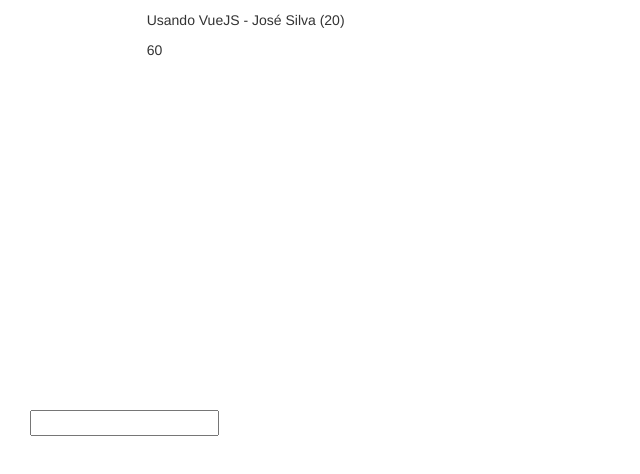
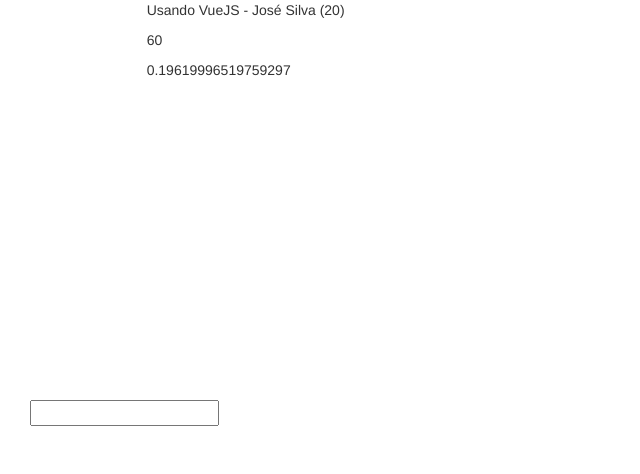
Before and after one commit to CharlesEduardoSCBR/VUEJS2LEARN, a Vue app: page / in a window 1280 px wide. Shown: the top 474 px of the page, without its empty margins (0-640 px from the left). Built offline with nearby package versions, Linux system fonts and the light colour scheme.

Commit message:
Method...

```diff
--- a/src/components/Desafio1.vue
+++ b/src/components/Desafio1.vue
@@ -11,7 +11,7 @@
             >Usando VueJS - {{ person.name }} ({{ person.age }})</p>
 
             <!-- 2) Exiba sua idade multiplicada por 3 -->
-                        <p class="
+            <p class="
                         col-lg-offset-1 col-lg-11
                         col-md-offset-1 col-md-11
                         col-sm-offset-1 col-sm-11
@@ -23,7 +23,15 @@
 
             <!-- 3) Chame uma função para exibir um número randomico
                 entre 0 and 1 (Math.random()) -->
-            <p></p>
+            <p class="
+                        col-lg-offset-1 col-lg-11
+                        col-md-offset-1 col-md-11
+                        col-sm-offset-1 col-sm-11
+                        col-xs-offset-1 col-xs-11
+                     "
+            >
+            {{ random() }}
+            </p>
 
             <!-- 4) Procure uma imagem no google e exiba na tag img
                 fazendo o binding no atributo "src" -->
@@ -49,6 +57,12 @@
                 age : 20,
             },
         }
+    },
+
+    methods:{
+        random() {
+            return Math.random();
+        }
     }
 
 }
```
